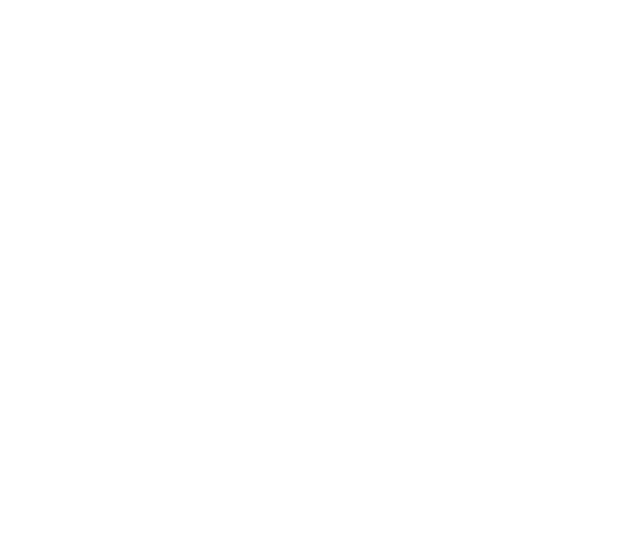
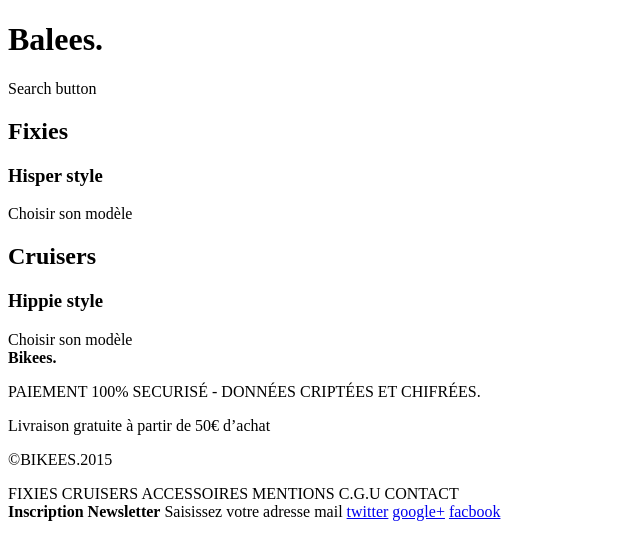
Before and after one commit to alianta/bikees, a plain HTML site: page index.html in a window 1280 px wide. Shown: the whole page, without its empty margins (0-640 px from the left). Drawn offline with Linux system fonts and the light colour scheme.

Commit message:
Add header, footer and content

```diff
--- a/index.html
+++ b/index.html
@@ -1,9 +1,51 @@
 <!DOCTYPE html>
-<head>
-    <html>
-
+<html>
+    <head lang="en">
+            <meta charset="utf-8">
+            <title>Bikees</title>
     </head>
     <body>
+        <heder>
+            <h1>Balees.</h1>
+        </heder>
+        <div>Search button</div>
+        <div class="content">
+            <div class="content-left">
+                <h2>Fixies</h2>
+                <h3>Hisper style</h3>
+                <div class="content-button"><a gref="#">Choisir son modèle</a></div>
+            </div>
+            <div class="content-right">
+                <h2>Cruisers</h2>
+                <h3>Hippie style</h3>
+                <div class="content-button"><a gref="#">Choisir son modèle</a></div>
+            </div>
+        </div>
+        <footer>
+            <div class="footer-left">
+                    <b>Bikees.</b>
+                    <p>PAIEMENT 100% SECURISÉ - DONNÉES CRIPTÉES ET CHIFRÉES.</p>
+                    <p>Livraison gratuite à partir de 50€ d’achat</p>
+                    <p>©BIKEES.2015</p>
+            </div>
+            <div class="footer-right">
+                <div class="footer-right-menu">
+                    <a>FIXIES</a>
+                    <a>CRUISERS</a>
+                    <a>ACCESSOIRES</a>
 
+                    <a>MENTIONS</a>
+                    <a>C.G.U</a>
+                    <a>CONTACT</a>
+                </div>
+                <div class="footer-right-contacts">
+                    <b>Inscription Newsletter</b>
+                    Saisissez votre adresse mail
+                    <a class="social-btn-tw" href="#">twitter</a>
+                    <a class="social-btn-g" href="#">google+</a>
+                    <a class="social-btn-fb" href="#">facbook</a>
+                </div>
+            </div>
+        </footer>
     </body>
 </html>
```
